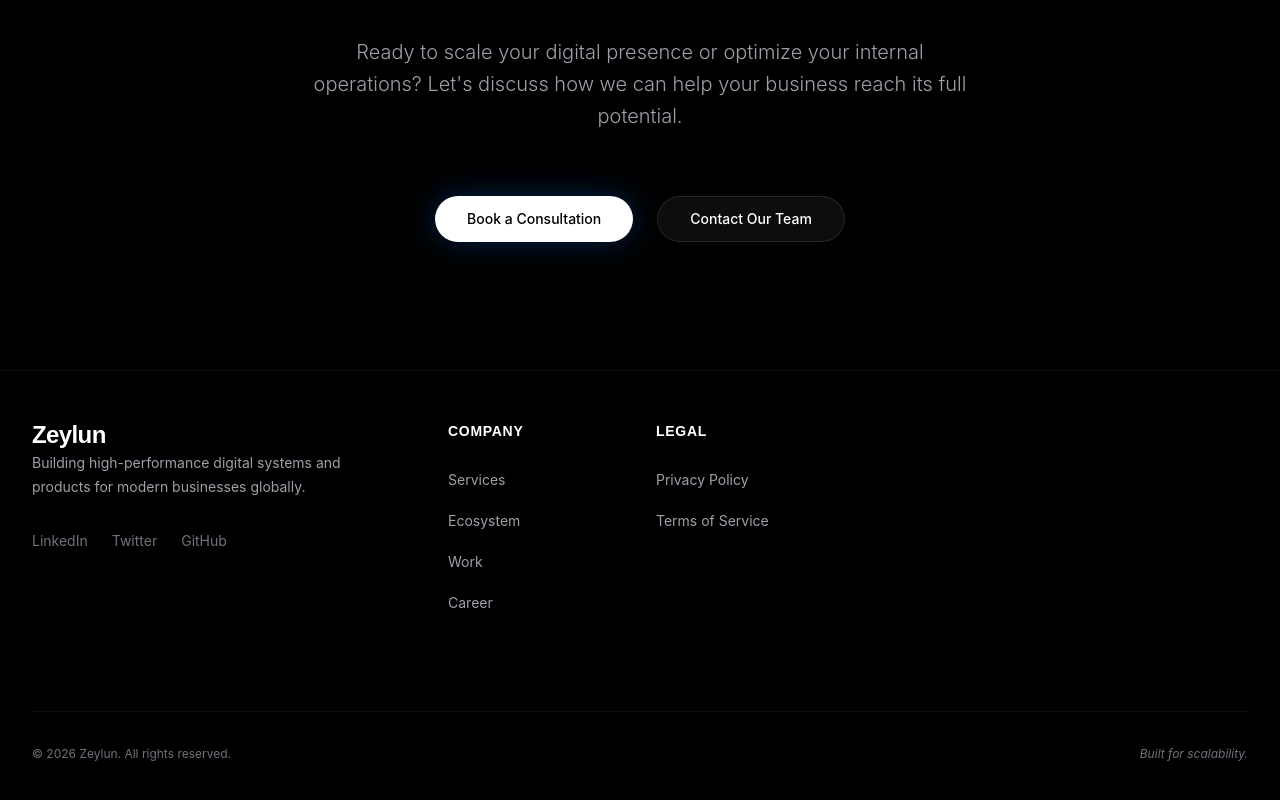
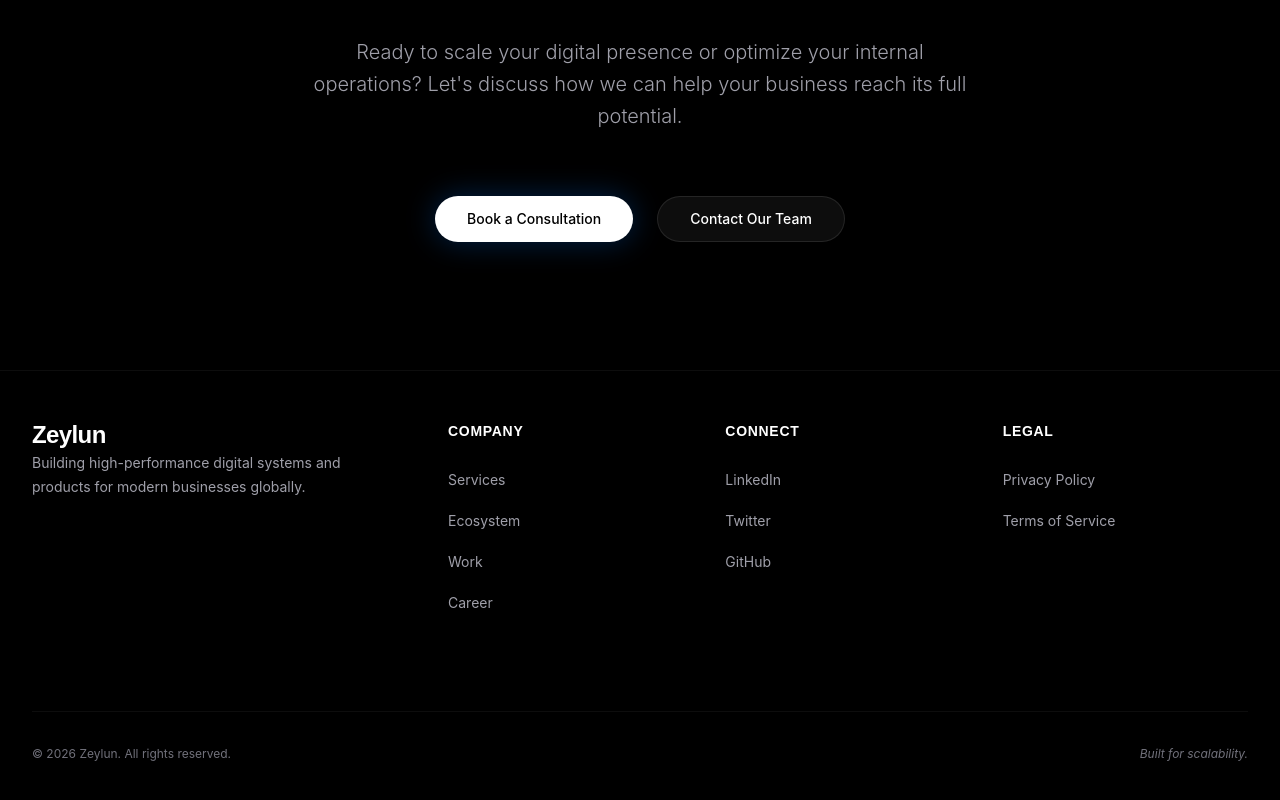
Before and after one commit to Sihas01/zeylun, a Next.js app: page / in a window 1280 px wide. Shown: the part 4363-5163 px from the top of the page. Built offline with nearby package versions, Linux system fonts and the light colour scheme.

Commit message:
fix footer

```diff
--- a/src/components/layout/Footer.tsx
+++ b/src/components/layout/Footer.tsx
@@ -31,16 +31,8 @@ export function Footer() {
             <p className="text-sm leading-6 text-zinc-400 max-w-xs">
               Building high-performance digital systems and products for modern businesses globally.
             </p>
-            <div className="flex space-x-6 text-zinc-500 text-sm">
-              {navigation.social.map((item) => (
-                <a key={item.name} href={item.href} className="hover:text-white transition-colors">
-                  {item.name}
-                </a>
-              ))}
           </div>
-          </div>
-          <div className="mt-16 grid grid-cols-2 gap-8 xl:col-span-2 xl:mt-0">
-            <div className="md:grid md:grid-cols-2 md:gap-8">
+          <div className="mt-16 grid grid-cols-2 md:grid-cols-3 gap-8 xl:col-span-2 xl:mt-0">
             <div>
               <h3 className="text-sm font-semibold leading-6 text-white uppercase tracking-wider">Company</h3>
               <ul role="list" className="mt-6 space-y-4">
@@ -53,7 +45,19 @@ export function Footer() {
                 ))}
               </ul>
             </div>
-              <div className="mt-10 md:mt-0">
+            <div>
+              <h3 className="text-sm font-semibold leading-6 text-white uppercase tracking-wider">Connect</h3>
+              <ul role="list" className="mt-6 space-y-4">
+                {navigation.social.map((item) => (
+                  <li key={item.name}>
+                    <a href={item.href} className="text-sm leading-6 text-zinc-400 hover:text-white transition-colors">
+                      {item.name}
+                    </a>
+                  </li>
+                ))}
+              </ul>
+            </div>
+            <div>
               <h3 className="text-sm font-semibold leading-6 text-white uppercase tracking-wider">Legal</h3>
               <ul role="list" className="mt-6 space-y-4">
                 {navigation.legal.map((item) => (
@@ -64,7 +68,6 @@ export function Footer() {
                   </li>
                 ))}
               </ul>
-              </div>
             </div>
           </div>
         </div>
```
Lines whose indentation alone changed are shown as unchanged.
